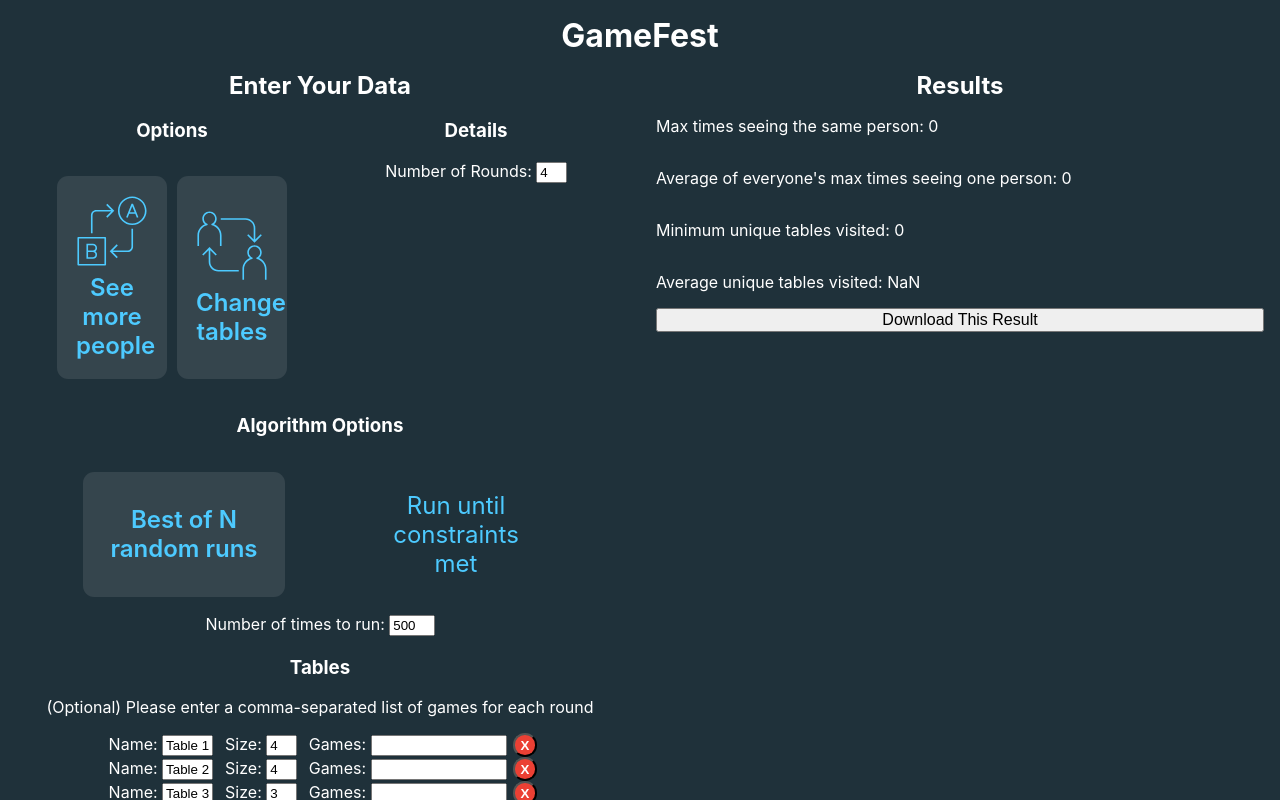
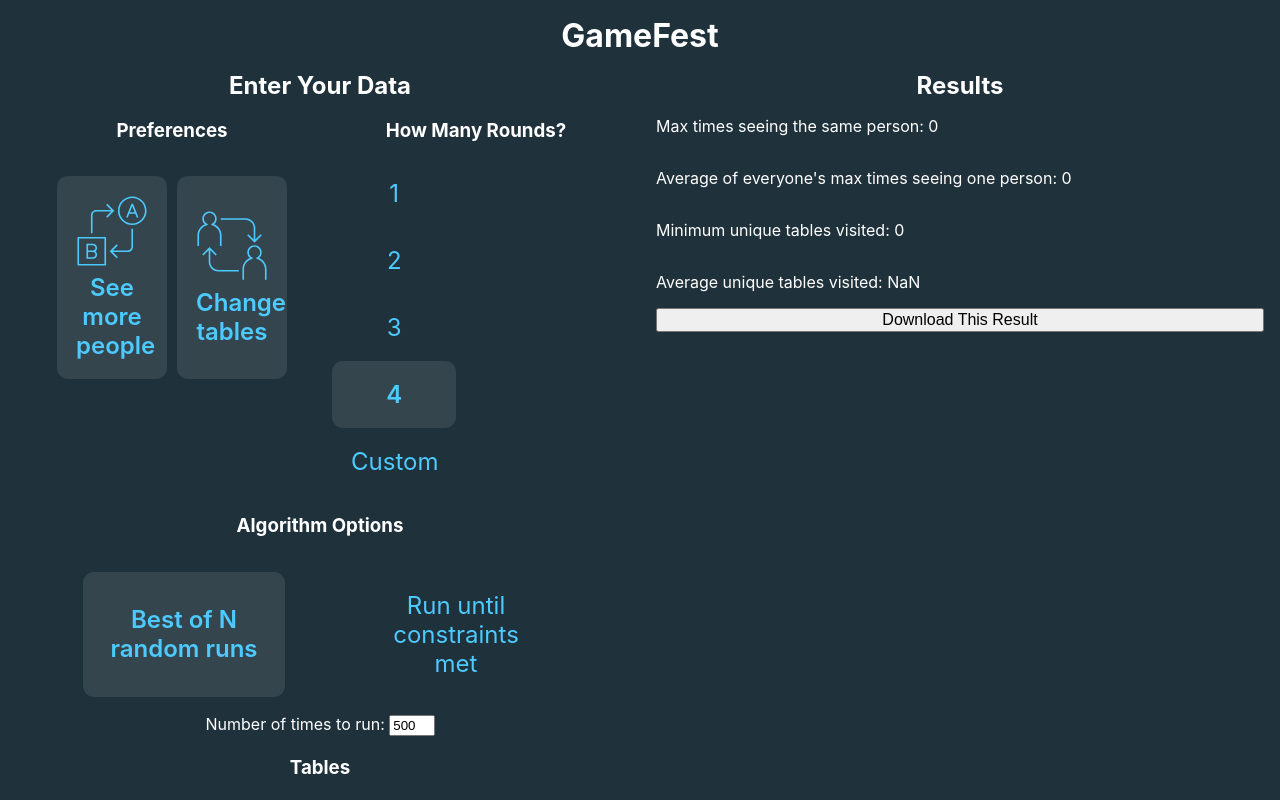
Before and after one commit to bbailey27/GameFest2, a React (Create React App) app: page / in a window 1280 px wide. Shown: the top 800 px of the page. Built offline with nearby package versions, Linux system fonts and the light colour scheme.

Commit message:
Add selection buttons for how many rounds

```diff
--- a/src/Components/DataEntry.jsx
+++ b/src/Components/DataEntry.jsx
@@ -1,6 +1,6 @@
 import React, { Component } from 'react';
 import Options from './Options';
-import Details from './Details';
+import Details from './Rounds';
 import Algorithms from './Algorithms';
 import Tables from './Tables';
 import { runOrganizer } from '../worker';
@@ -82,6 +82,7 @@ class DataEntry extends Component {
     this.setState({
       [property]: newValue
     });
+    console.log(newValue, property)
   }
 
   handleDecimalChange = (e, property) => {
--- a/src/Components/Details.jsx
+++ /dev/null
@@ -1,28 +0,0 @@
-import React, { Component } from 'react';
-import PropTypes from 'prop-types';
-import SingleInput from './Subcomponents/SingleInput';
-
-class Details extends Component {
-  static propTypes = {
-    totalRounds: PropTypes.number.isRequired,
-    handleNumberChange: PropTypes.func.isRequired
-  }
-
-  render() {
-    const {totalRounds, handleNumberChange} = this.props;
-    return (
-      <div className='details data-entry-subsection'>
-        <h3>Details</h3>
-        <SingleInput
-          inputType='number'
-          title='Number of Rounds: '
-          name='totalRounds'
-          onChange={(e) => handleNumberChange(e, 'totalRounds')}
-          content={totalRounds}
-          />
-      </div>
-    );
-  }
-
-}
-export default Details;
--- a/src/Components/Options.jsx
+++ b/src/Components/Options.jsx
@@ -20,7 +20,7 @@ function Options({
 
     return (
       <div className='options data-entry-subsection'>
-        <h3>Options</h3>
+        <h3>Preferences</h3>
         <div className='options-group'>
             <StatefulButton
                 type='composite'
--- /dev/null
+++ b/src/Components/Rounds.jsx
@@ -0,0 +1,70 @@
+import { useState } from 'react';
+import PropTypes from 'prop-types';
+import SingleInput from './Subcomponents/SingleInput';
+import StatefulButton from './Subcomponents/StatefulButton';
+
+const Rounds = ({
+  totalRounds,
+  handleNumberChange,
+}) => {
+  const [isCustomRoundOption, setIsCustomRoundOption] = useState(false);
+  const roundOptions = [1,2,3,4]; // how many rounds to generate
+  const defaultCustomRoundCount = roundOptions[roundOptions.length-1] + 1;
+
+  function handleRoundSelect(e, custom = false, value) {
+    console.log('params', e, value, custom)
+    const inputValue = e.target.value;
+    const newValue = inputValue || value || defaultCustomRoundCount;
+    console.log(inputValue, newValue)
+    setIsCustomRoundOption(custom);
+    handleNumberChange(e, 'totalRounds', parseInt(newValue));
+  }
+
+  return (
+    <div className='details data-entry-subsection'>
+      <h3>How Many Rounds?</h3>
+      <div className='round-options-buttons'>
+        {roundOptions.map((roundOption) => (
+          <StatefulButton
+            type={'text'}
+            text={roundOption.toString()}
+            key={`${roundOption}-round-button`}
+            name={`${roundOption}-round-button`}
+            selected={totalRounds === roundOption}
+            onChange={(e) => handleRoundSelect(e, false, roundOption)}
+          />
+        ))}
+        <StatefulButton
+          type={'text'}
+          text={'Custom'}
+          name={'Custom-round-button'}
+          selected={isCustomRoundOption}
+          onChange={(e) => handleRoundSelect(e, !isCustomRoundOption)}
+        />
+      </div>
+      { isCustomRoundOption &&
+        <SingleInput
+          inputType='number'
+          title='Custom: '
+          name='totalRounds'
+          onChange={(e) => handleRoundSelect(e, isCustomRoundOption)}
+          content={totalRounds}
+          />
+      }
+    </div>
+  );
+
+}
+
+Rounds.propTypes = {
+  totalRounds: PropTypes.number.isRequired,
+  handleNumberChange: PropTypes.func.isRequired
+}
+
+export default Rounds;
+
+// on click of custom button - toggle custom round size (this means it possible to have no size selected)
+// TODO add error for no round count
+// When a number is clicked, update the number in parent state and make sure custom is set to false
+// when the input is updated, mark custom as selected, deselect other numbers, and update the number in parent state
+// currently I have the text box hidden until needed. Always there would be valid too. see about final layout
--- a/src/Components/Subcomponents/StatefulButton.jsx
+++ b/src/Components/Subcomponents/StatefulButton.jsx
@@ -16,13 +16,13 @@ function StatefulButton({
   text,
   Icon,
   name,
-  onChange
+  onChange,
 }) {
 
   const className = selected ? 'stateful-button stateful-button--selected' : 'stateful-button  stateful-button--unselected'
 
   return (
-    <div className={className} onClick={onChange}>
+    <div className={className} onClick={onChange} id={name}>
       {(type === 'icon' || type === 'composite') &&
         <Icon />
       }
```
